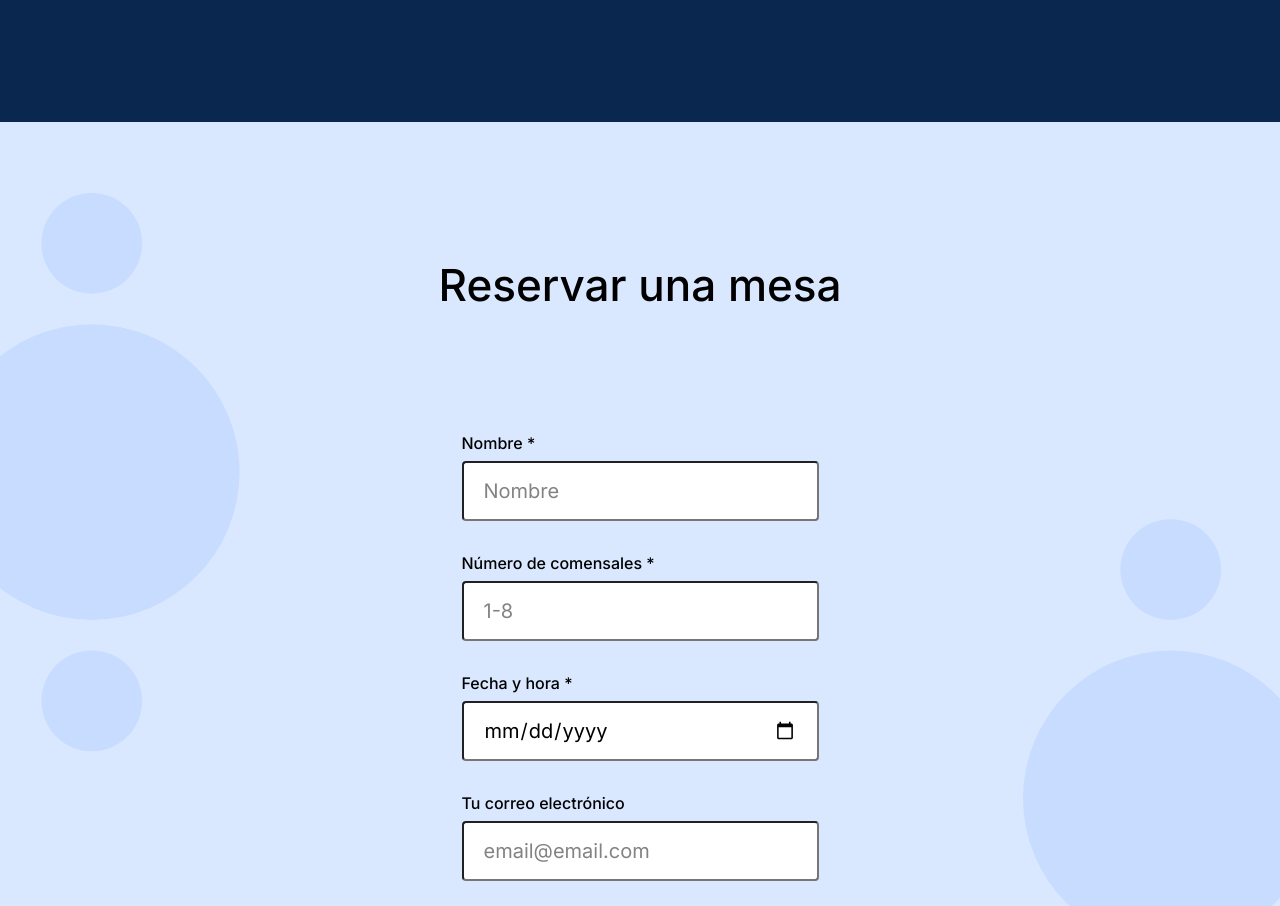
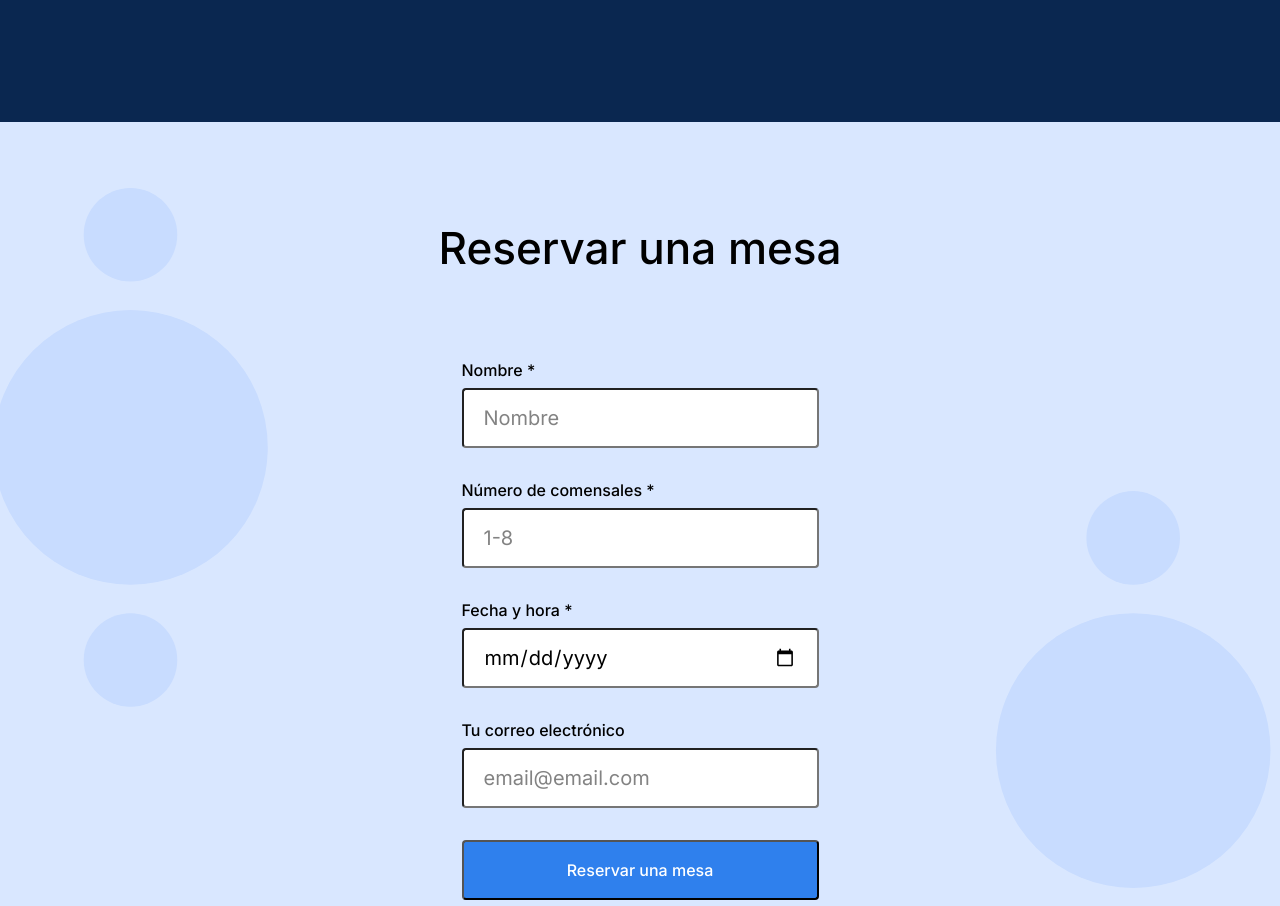
Before and after one commit to zinderellasnuff/web_project_coffeeshop, a plain HTML site: page index.html in a window 1280 px wide. Shown: the part 1580-2486 px from the top of the page. Drawn offline with Linux system fonts and the light colour scheme.

Commit message:
Tercera actualización de mi proyecto

```diff
--- a/pages/index.css
+++ b/pages/index.css
@@ -193,7 +193,7 @@
 
 .reservation__title {
   padding-top: 100px;
-  padding-bottom: 80px;
+  margin: 0px auto 80px;
   font-family: Inter;
   font-style: normal;
   font-weight: 500;
```
